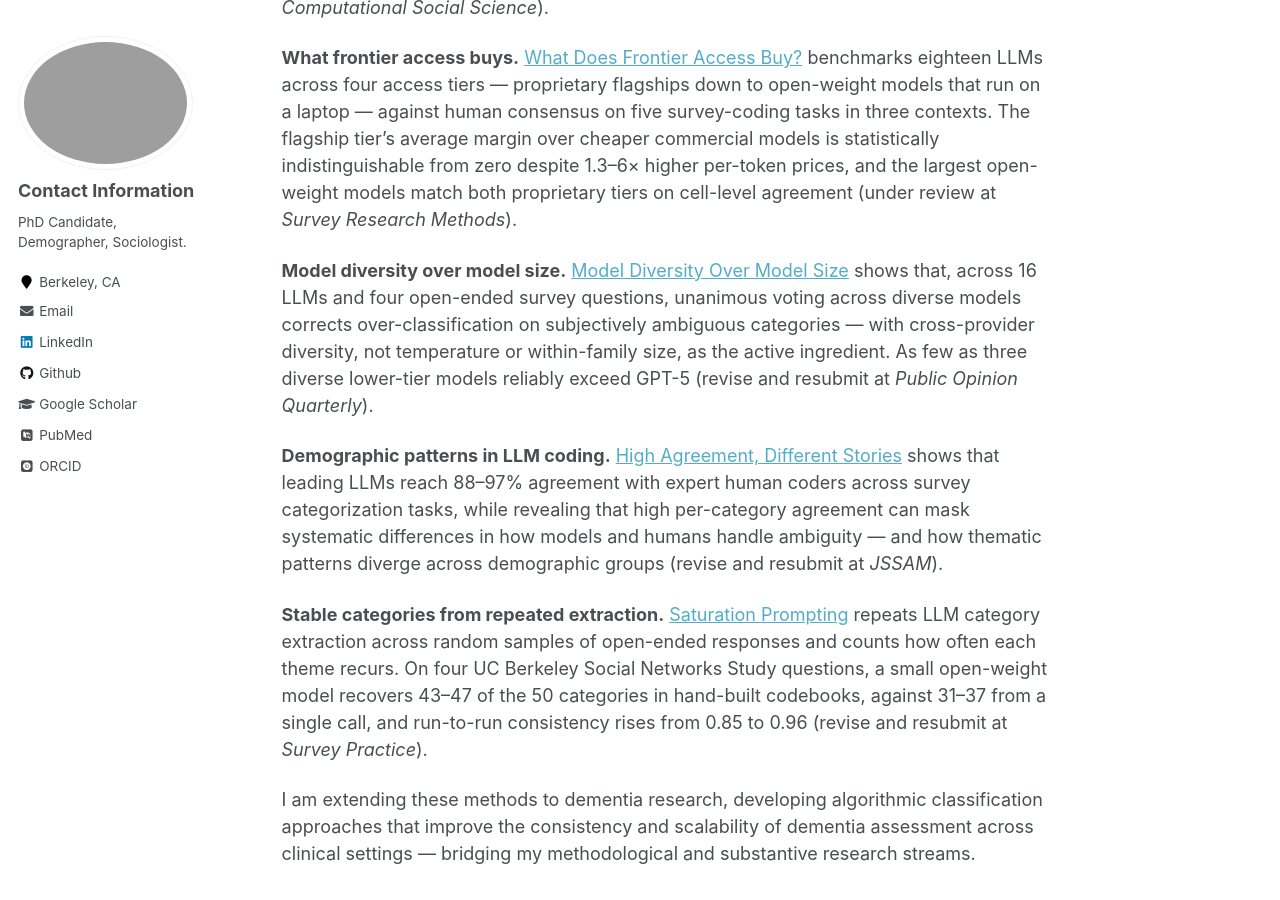
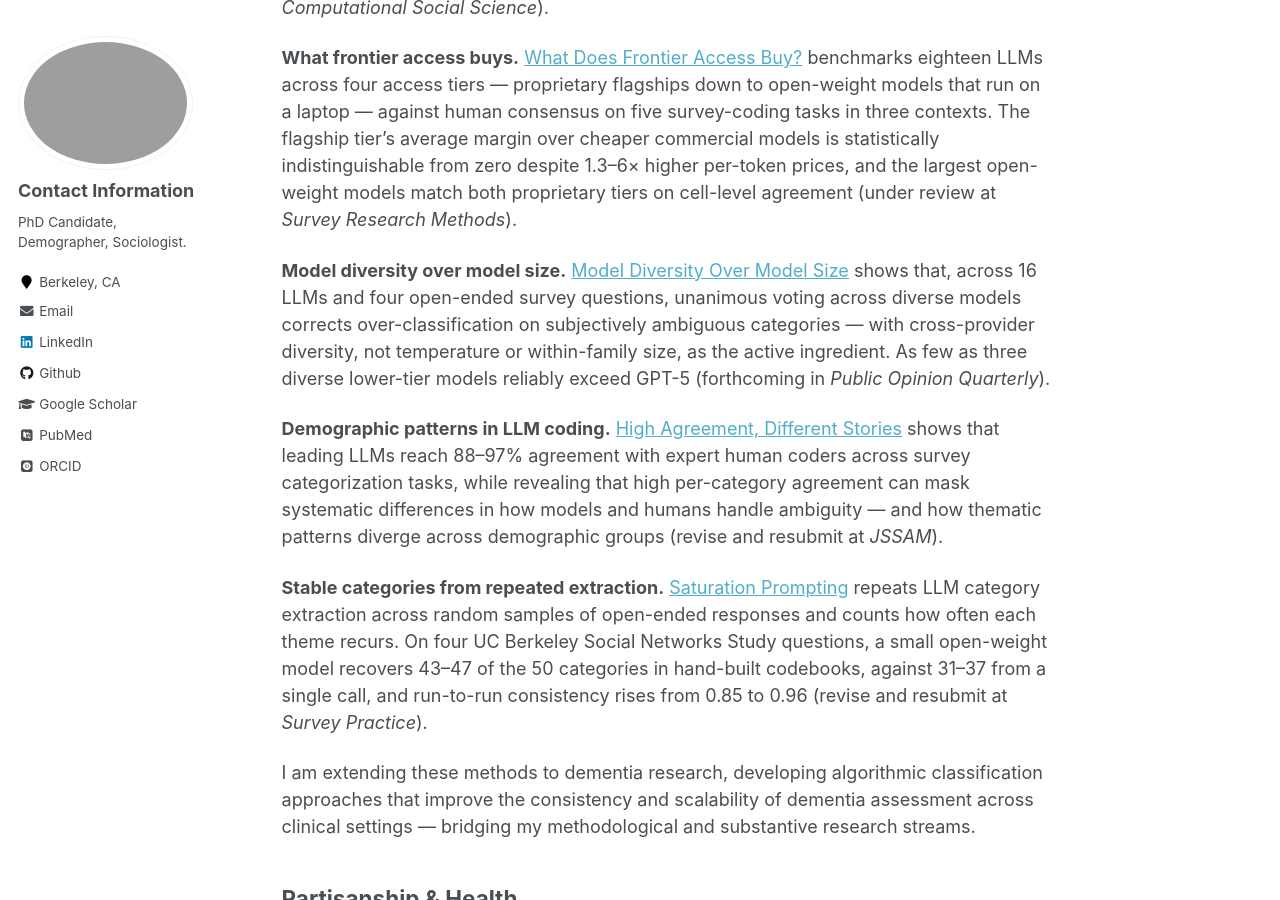
Before and after one commit to chrissoria/chrissoria.github.io, a Jekyll site: the page built from _pages/research.md, in a window 1280 px wide and 900 px high, scrolled down 1763 px. Built offline with Jekyll 4.4.1, drawn with Linux system fonts in a browser that asks for light colours; some web fonts are replaced.

Commit message:
publications: model diversity paper forthcoming in POQ
Co-Authored-By: Claude Opus 5.5 <noreply@anthropic.com>

```diff
--- a/_pages/research.md
+++ b/_pages/research.md
@@ -35,7 +35,7 @@ I develop computational tools and methods that serve my substantive research on
 
 **What frontier access buys.** [What Does Frontier Access Buy?](https://osf.io/preprints/socarxiv/5g34x_v1) benchmarks eighteen LLMs across four access tiers — proprietary flagships down to open-weight models that run on a laptop — against human consensus on five survey-coding tasks in three contexts. The flagship tier's average margin over cheaper commercial models is statistically indistinguishable from zero despite 1.3–6× higher per-token prices, and the largest open-weight models match both proprietary tiers on cell-level agreement (under review at *Survey Research Methods*).
 
-**Model diversity over model size.** [Model Diversity Over Model Size](https://osf.io/preprints/socarxiv/er6mz_v1) shows that, across 16 LLMs and four open-ended survey questions, unanimous voting across diverse models corrects over-classification on subjectively ambiguous categories — with cross-provider diversity, not temperature or within-family size, as the active ingredient. As few as three diverse lower-tier models reliably exceed GPT-5 (revise and resubmit at *Public Opinion Quarterly*).
+**Model diversity over model size.** [Model Diversity Over Model Size](https://osf.io/preprints/socarxiv/er6mz_v1) shows that, across 16 LLMs and four open-ended survey questions, unanimous voting across diverse models corrects over-classification on subjectively ambiguous categories — with cross-provider diversity, not temperature or within-family size, as the active ingredient. As few as three diverse lower-tier models reliably exceed GPT-5 (forthcoming in *Public Opinion Quarterly*).
 
 **Demographic patterns in LLM coding.** [High Agreement, Different Stories](https://osf.io/preprints/socarxiv/85kyd_v1) shows that leading LLMs reach 88–97% agreement with expert human coders across survey categorization tasks, while revealing that high per-category agreement can mask systematic differences in how models and humans handle ambiguity — and how thematic patterns diverge across demographic groups (revise and resubmit at *JSSAM*).
 
```
Also changed, not shown: _publications/2026-06-04-llm-ensembles-survey-coding.md (+1 -1 lines).
